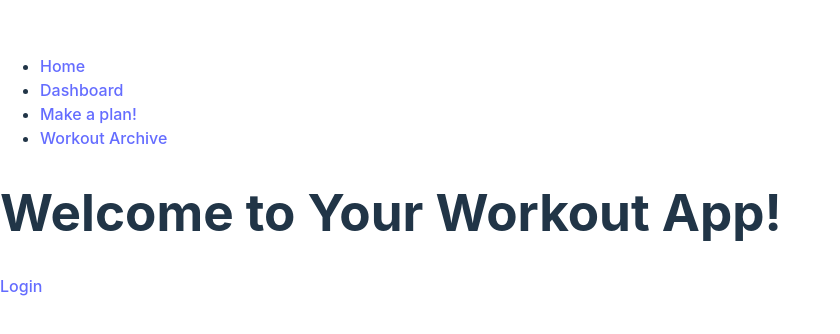
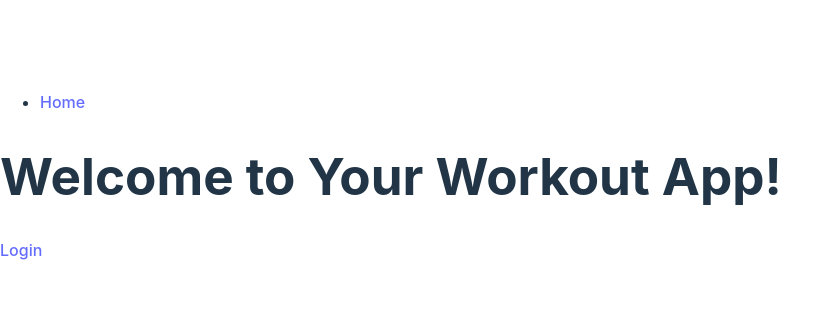
Before and after one commit to StephenM96/531app, a React (Vite) app in the folder frontend/: page / in a window 1280 px wide. Shown: the part 232-566 px from the top of the page, without its empty margins (0-840 px from the left). Built offline with nearby package versions, Linux system fonts and the light colour scheme; no server answers.

Commit message:
completed login

```diff
--- a/frontend/src/components/Navbar.jsx
+++ b/frontend/src/components/Navbar.jsx
@@ -1,13 +1,18 @@
 import React from "react";
 import { Link } from "react-router-dom";
+import { useState } from "react";
 
 const Navbar = () => {
+  const isAuthenticated = sessionStorage.getItem("authenticated") || false;
+
   return (
     <nav>
       <ul>
         <li>
           <Link to="/">Home</Link>
         </li>
+        {isAuthenticated ? (
+          <>
             <li>
               <Link to="/dashboard">Dashboard</Link>
             </li>
@@ -17,6 +22,8 @@ const Navbar = () => {
             <li>
               <Link to="/archive">Workout Archive</Link>
             </li>
+          </>
+        ) : null}
       </ul>
     </nav>
   );
```
Lines whose indentation alone changed are shown as unchanged.
